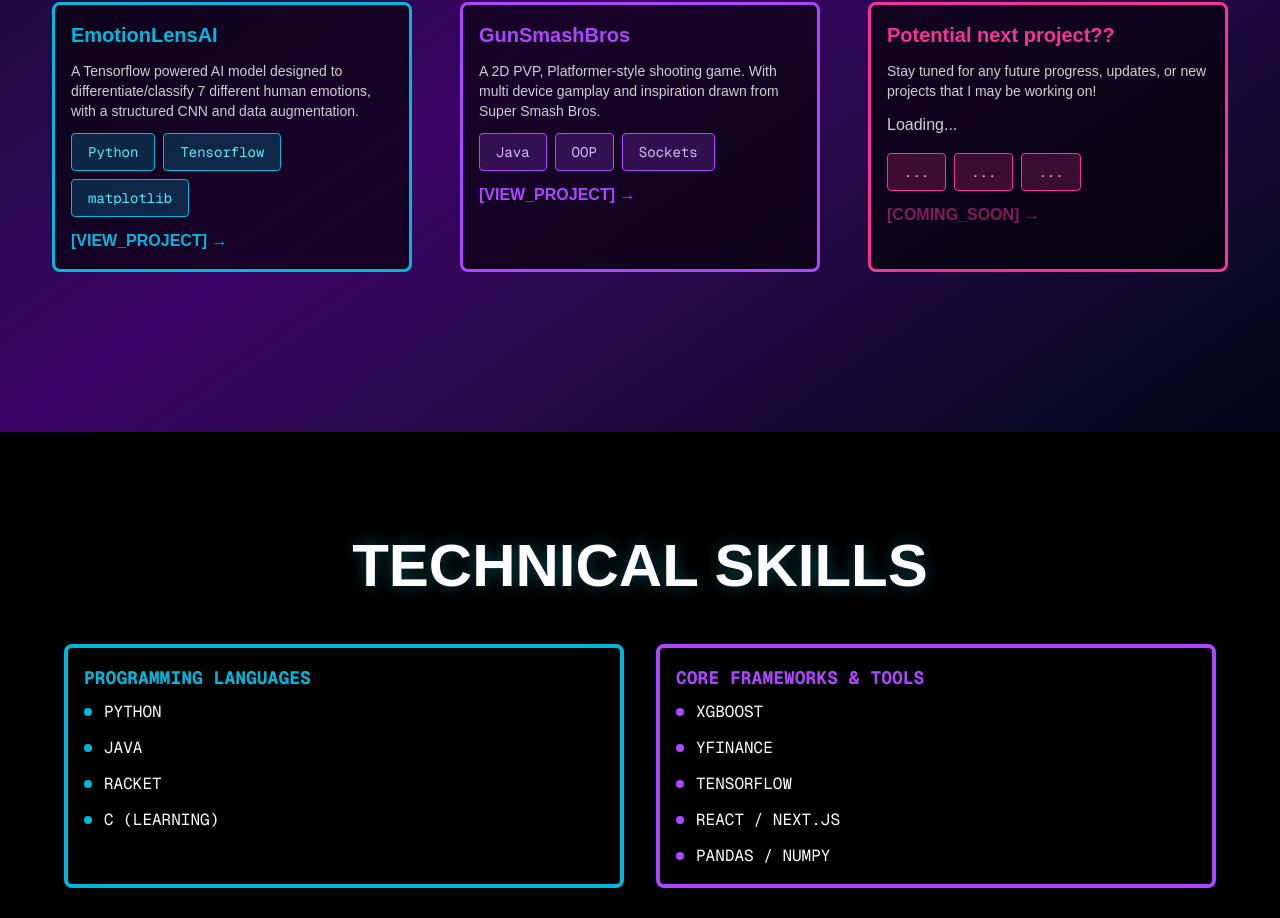
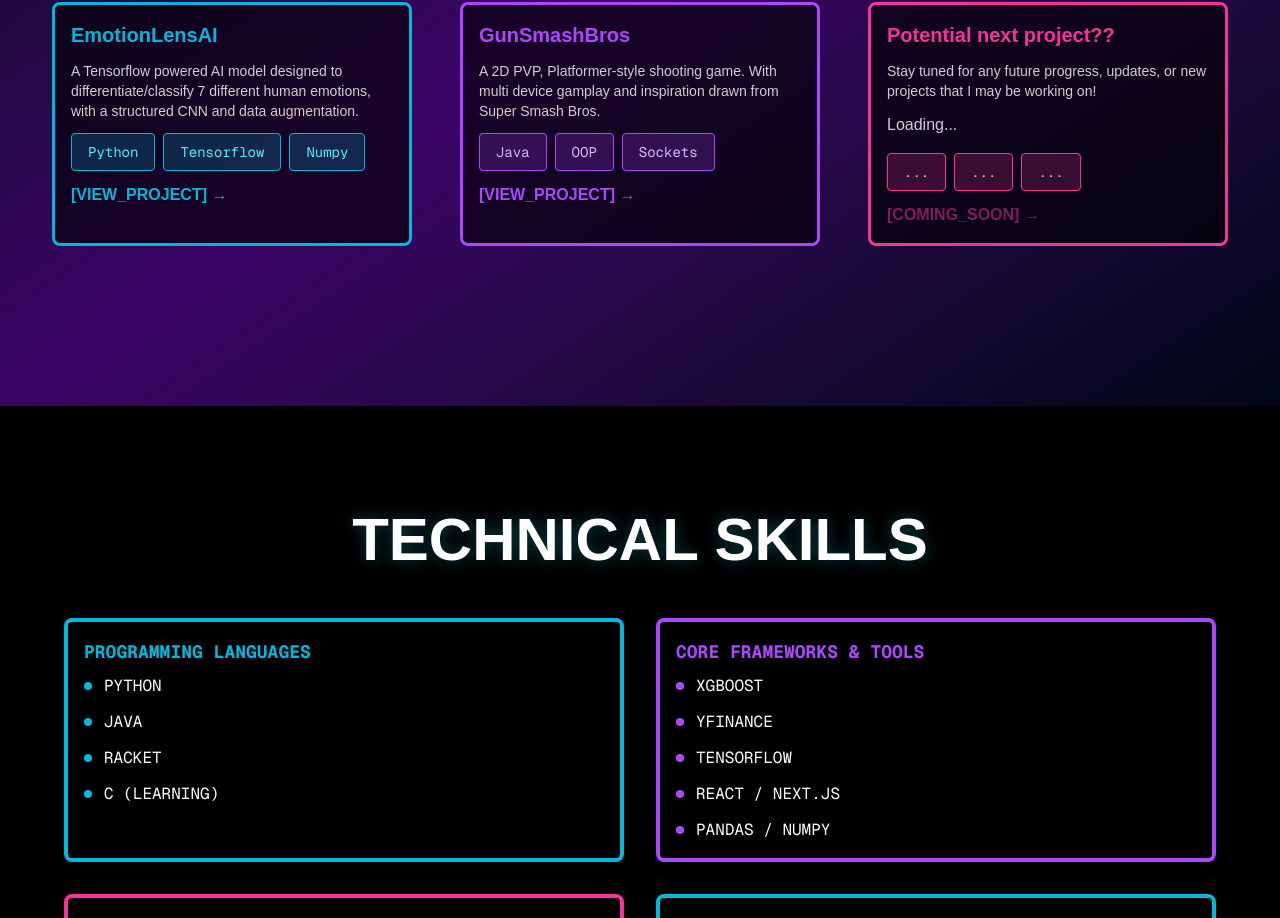
Before and after one commit to thatdudePranay/portfolio-website, a Next.js app: page / in a window 1280 px wide. Shown: the part 2054-2972 px from the top of the page. Built offline with nearby package versions, Linux system fonts and the light colour scheme.

Commit message:
Edits Projects Page

```diff
--- a/app/page.js
+++ b/app/page.js
@@ -480,7 +480,7 @@ export default function Home() {
                 <div className="flex flex-wrap gap-2 mb-2 md:mb-3">
                   <span className="px-4 py-2 bg-cyan-500/20 border border-cyan-500 text-cyan-300 rounded text-sm font-mono">Python</span>
                   <span className="px-4 py-2 bg-cyan-500/20 border border-cyan-500 text-cyan-300 rounded text-sm font-mono">Tensorflow</span>
-                  <span className="px-4 py-2 bg-cyan-500/20 border border-cyan-500 text-cyan-300 rounded text-sm font-mono">matplotlib</span>
+                  <span className="px-4 py-2 bg-cyan-500/20 border border-cyan-500 text-cyan-300 rounded text-sm font-mono">Numpy</span>
                 </div>
                 <a
                   href="https://github.com/thatdudePranay/EmotionLensAI"
```
